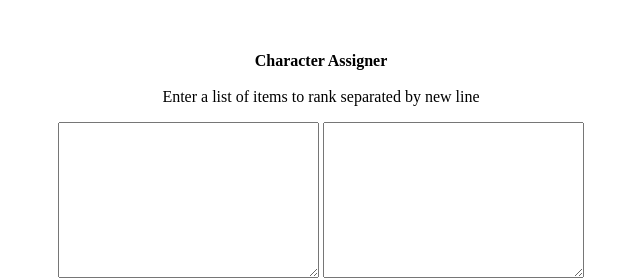
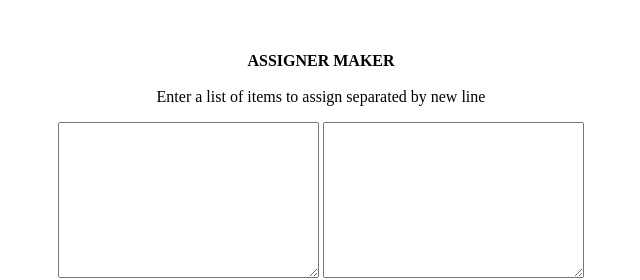
Before and after one commit to sunyshore/sorter, a plain HTML site: page assigner.html in a window 1280 px wide. Shown: the top 280 px of the page, 319-959 px from the left. Drawn offline with Linux system fonts and the light colour scheme.

Commit message:
Update assigner.html
fix design

```diff
--- a/assigner.html
+++ b/assigner.html
@@ -15,19 +15,6 @@
     <script type="text/javascript">
 
         <!--
-        var lstMember = new Array();
-        var parent = new Array();
-        var equal = new Array();
-        var rec = new Array();
-        var cmp1,cmp2;
-        var head1,head2;
-        var nrec;
-
-        var numQuestion;
-        var totalSize;
-        var finishSize;
-        var finishFlag;
-
         function init() {
             var list1 = new Array(
                 "option 1",
@@ -39,7 +26,6 @@
                 "option 2"
             );
 
-            function getItems(){
             var area1 = document.getElementById("area1").value;
             var area2 = document.getElementById("area2").value;
             if (area1 && area2) {
@@ -56,13 +42,9 @@
             } else {
                 document.getElementById("resultField").innerHTML = 'pls enter things to assign';
             }
-            }
-
-            getItems();
-
-            function run() {
 
             function shuffle(array) {
+                // src: https://stackoverflow.com/questions/2450954/how-to-randomize-shuffle-a-javascript-array
                 let currentIndex = array.length,  randomIndex;
                 while (currentIndex > 0) {
                     randomIndex = Math.floor(Math.random() * currentIndex);
@@ -73,6 +55,7 @@
                 return array;
             }
 
+            function run() {
                 shuffle(list1);
                 shuffle(list2);
 
@@ -81,8 +64,7 @@
                 for (i = 0; i < list1.length; i++) {
                     outputStr = outputStr + (list1[i]) + ' - ' + (list2[i]) + '<br>';
                 }
-                console.log(outputStr);
-
+                // console.log(outputStr);
                 document.getElementById("resultField").innerHTML = outputStr;
             }
         }
@@ -113,8 +95,8 @@
 <body text="#000000" bgcolor="#ffffff" link="#e097d9" vlink="#e097d9" alink="#79a2c9">
     <p class="instructions">
         <center><br /><br />
-            <b>Character Assigner</b><br /><br>
-            Enter a list of items to rank separated by new line<br>
+            <b>ASSIGNER MAKER</b><br /><br>
+            Enter a list of items to assign separated by new line<br>
         </center>
     </p>
 
```
Lines whose indentation alone changed are shown as unchanged.
